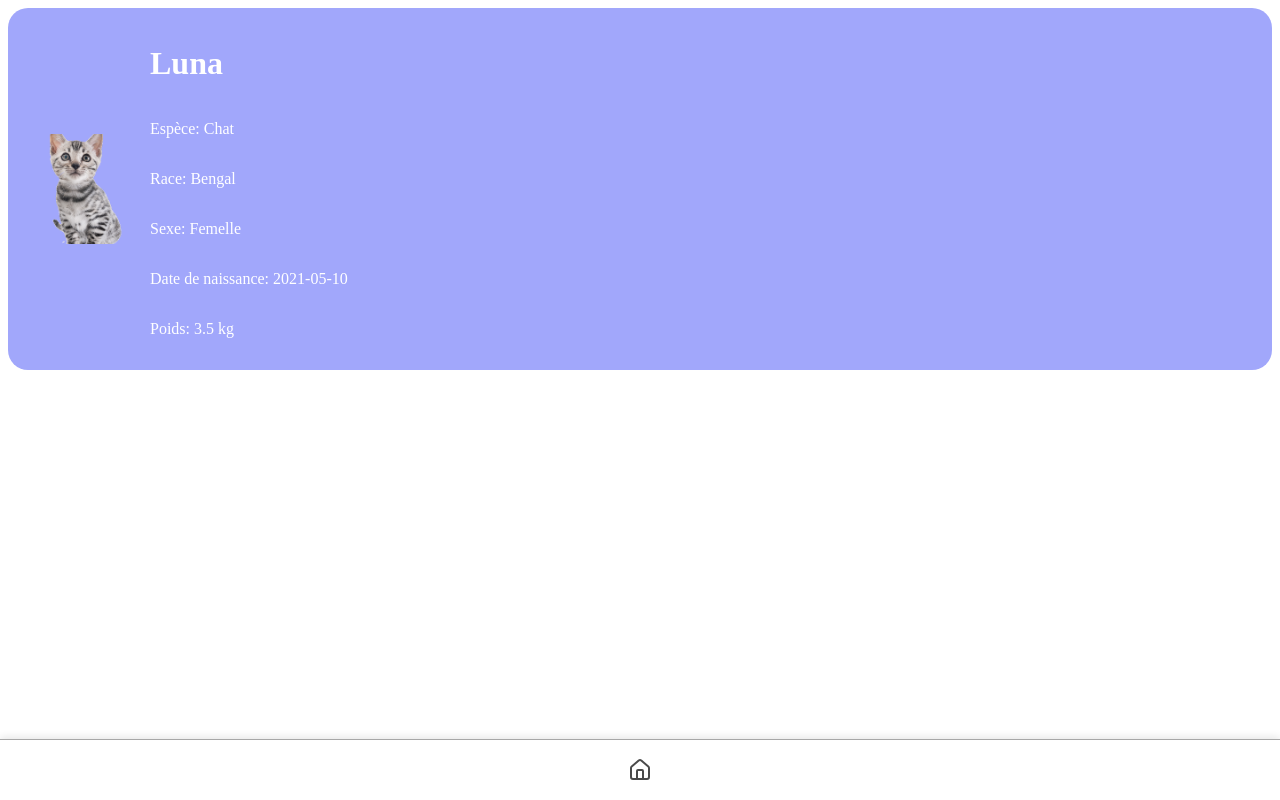
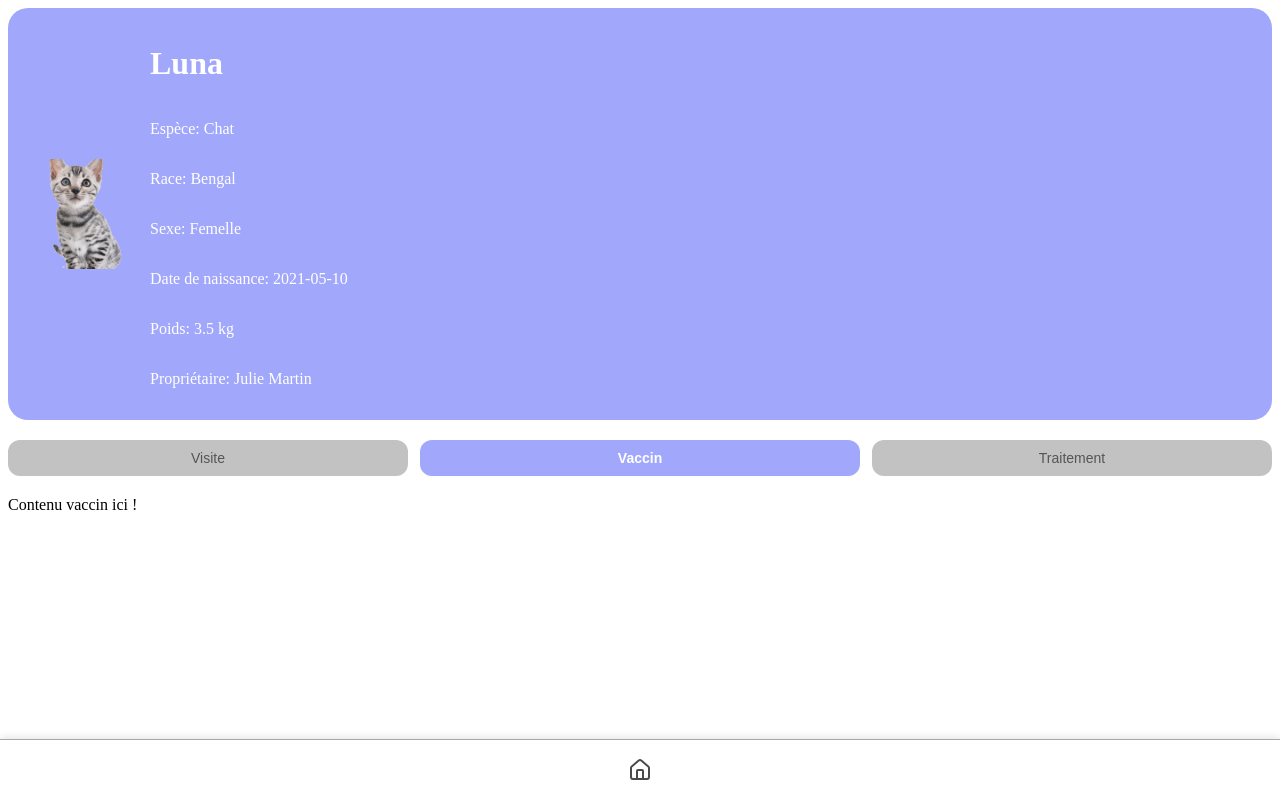
Before and after one commit to 2025-10-CDA-ECO-P6/Guillaume-Patte-Cie_Forked, a Next.js app: page /animals/1 in a window 1280 px wide. Built offline with nearby package versions, Linux system fonts and the light colour scheme.

Commit message:
Add AnimalTabs and AnimalTabsWrapper components, update AnimalHeader to display owner information

```diff
--- a/src/app/animals/[id]/page.js
+++ b/src/app/animals/[id]/page.js
@@ -1,19 +1,24 @@
 import AnimalHeader from "@/app/components/AnimalHeader/animalHeader";
+import AnimalTabsWrapper from "@/app/components/AnimalTabs/animalTabsWrapper";
 
 export default async function AnimalPage({ params }) {
   const { id } = await params;
 
-  const res = await fetch('http://localhost:3000/animals.json');
+  const res = await fetch("http://localhost:3000/animals.json");
   const data = await res.json();
+
   const animaux = data.animaux;
+  const proprietaires = data.proprietaires;
 
-  const animal = animaux.find((a) => a.id.toString() === id);
+  const animal = animaux.find(a => a.id.toString() === id);
+  const proprietaire = proprietaires.find(p => p.id === animal.id_proprietaire);
 
   if (!animal) return <div>Animal not found</div>;
 
   return (
     <div>
-      <AnimalHeader animal={animal} />
+      <AnimalHeader animal={animal} proprietaire={proprietaire}/>
+      <AnimalTabsWrapper animalId={animal.id} data={data} />
     </div>
   );
 }
--- a/src/app/components/AnimalHeader/animalHeader.js
+++ b/src/app/components/AnimalHeader/animalHeader.js
@@ -1,6 +1,6 @@
 import styles from './animalHeader.module.css';
 
-export default function AnimalHeader({ animal }) {
+export default function AnimalHeader({ animal, proprietaire }) {
     return (
         <div className={styles.animalCard}>
             <img
@@ -15,6 +15,9 @@ export default function AnimalHeader({ animal }) {
                 <p>Sexe: {animal.sexe}</p>
                 <p>Date de naissance: {animal.date_naissance}</p>
                 <p>Poids: {animal.poids} kg</p>
+                {proprietaire && (
+                    <p>Propriétaire: {proprietaire.prenom} {proprietaire.nom}</p>
+                )}
             </div>
         </div>
     );
--- /dev/null
+++ b/src/app/components/AnimalTabs/animalTabs.js
@@ -0,0 +1,27 @@
+"use client";
+import styles from './animalTabs.module.css';
+
+export default function AnimalTabs({activeTab, onTabChange}) {
+  return (
+    <div className={styles.AnimalTabs}>
+      <button
+        className={activeTab === 'Visite' ? `${styles.inactive} ${styles.active}` : styles.inactive}
+        onClick={() => onTabChange('Visite')}
+      >
+        Visite
+      </button>
+      <button
+        className={activeTab === 'Vaccin' ? `${styles.inactive} ${styles.active}` : styles.inactive}
+        onClick={() => onTabChange('Vaccin')}
+      >
+        Vaccin
+      </button>
+      <button
+        className={activeTab === 'Traitement' ? `${styles.inactive} ${styles.active}` : styles.inactive}
+        onClick={() => onTabChange('Traitement')}
+      >
+        Traitement
+      </button>
+    </div>
+  );
+}
--- /dev/null
+++ b/src/app/components/AnimalTabs/animalTabs.module.css
@@ -0,0 +1,26 @@
+.AnimalTabs {
+    display: flex;
+    justify-content: space-around;
+    margin-bottom: 20px;
+    gap: 12px;
+    }
+
+.inactive {
+    flex: 1;
+    padding: 10px 0;
+    border-radius: 12px;
+    border: none;
+    font-size: 14px;
+    background: #c3c2c2;
+    color: #555;
+    text-align: center;
+}
+
+.active {
+    background: #a1a7fb;
+    color: white;
+    border: none;
+    padding: 10px 20px;
+    border-radius: 12px;
+    font-weight: bold;
+}
--- /dev/null
+++ b/src/app/components/AnimalTabs/animalTabsWrapper.jsx
@@ -0,0 +1,26 @@
+"use client";
+
+import { useState } from "react";
+import AnimalTabs from "./animalTabs";
+import styles from "./animalTabs.module.css";
+
+export default function AnimalTabsWrapper() {
+    const [activeTab, setActiveTab] = useState("Vaccin");
+
+    return (
+        <div>
+            <div className={styles.tabs}>
+                <AnimalTabs
+                    activeTab={activeTab}
+                    onTabChange={setActiveTab}
+                />
+            </div>
+
+            <div className={styles.tabContent}>
+                {activeTab === "Vaccin" && <div>Contenu vaccin ici !</div>}
+                {activeTab === "Visite" && <div>Contenu visite ici !</div>}
+                {activeTab === "Traitement" && <div>Contenu traitement ici !</div>}
+            </div>
+        </div>
+    );
+}
```
